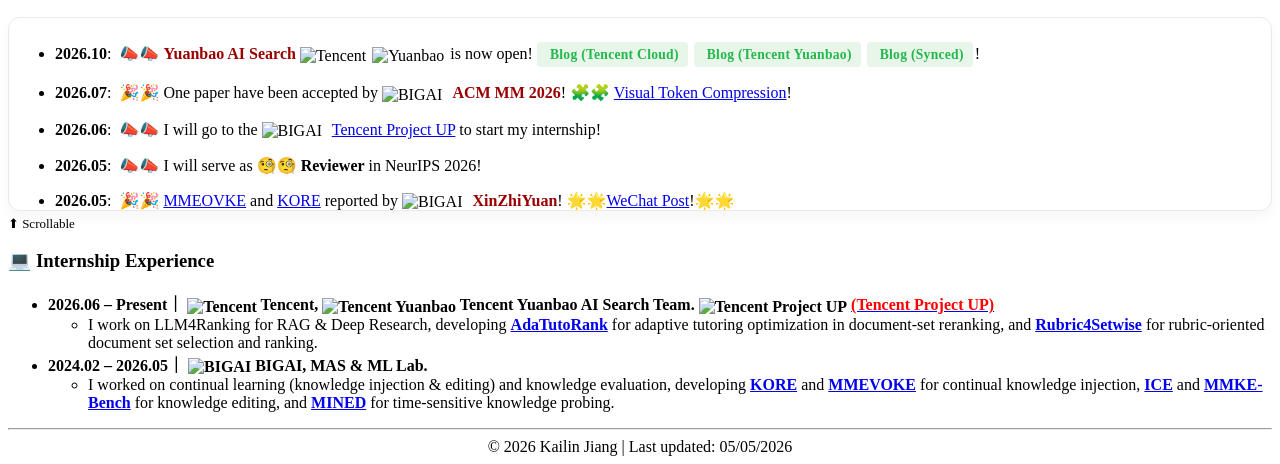
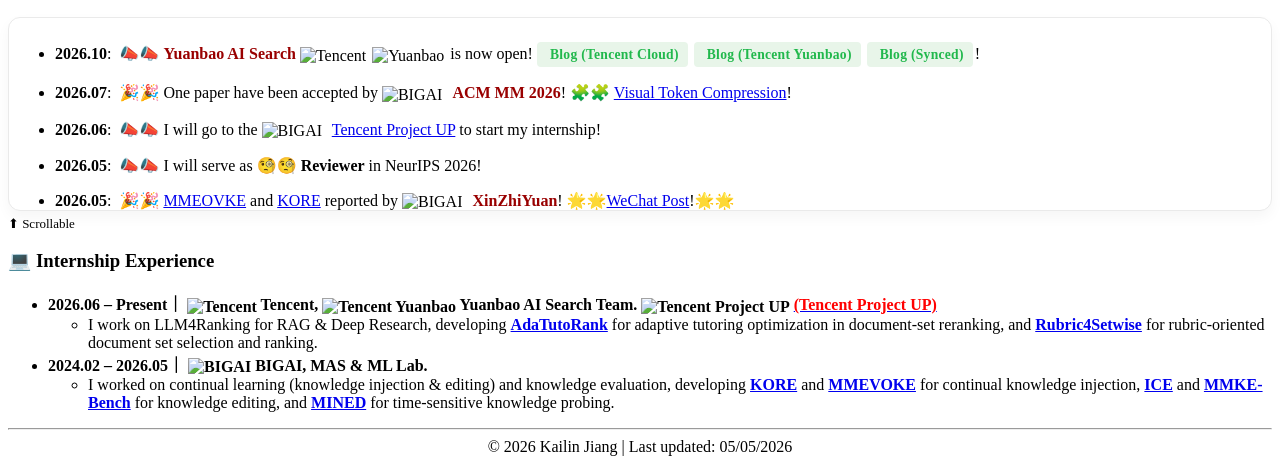
Before and after one commit to kailinjiang/kailinjiang.github.io, a Jekyll site: the page built from _pages/includes/intro.md, in a window 1280 px wide. Shown: the part 1361-1825 px from the top of the page. Built offline with Jekyll 4.4.1, drawn with Linux system fonts in a browser that asks for light colours; our own code applies the rules of GitHub Pages for plain Markdown files.

Commit message:
Refine Yuanbao team label
Co-authored-by: Cursor <cursoragent@cursor.com>

```diff
--- a/_pages/includes/intro.md
+++ b/_pages/includes/intro.md
@@ -138,7 +138,7 @@ Currently, I am doing my internship in <strong><a class="entity-link" href="http
 
 
 
-- **2026.06 – Present｜ <img src="./images/logos/organizations/tencent-brand-color.svg" alt="Tencent" style="height:18px; vertical-align:middle;"> Tencent, <img src="./images/logos/organizations/yuanbao-color.svg" alt="Tencent Yuanbao" style="height:25px; vertical-align:middle;"> Tencent Yuanbao AI Search Team. <img src="./images/logos/programs/tencent-project-up.png" alt="Tencent Project UP" style="height:22px; vertical-align:middle;"> <a href="https://join.qq.com/qingyun.html" target="_blank" rel="noopener noreferrer"><span style="color:red">(Tencent Project UP)</span></a>**
+- **2026.06 – Present｜ <img src="./images/logos/organizations/tencent-brand-color.svg" alt="Tencent" style="height:18px; vertical-align:middle;"> Tencent, <img src="./images/logos/organizations/yuanbao-color.svg" alt="Tencent Yuanbao" style="height:25px; vertical-align:middle;"> Yuanbao AI Search Team. <img src="./images/logos/programs/tencent-project-up.png" alt="Tencent Project UP" style="height:22px; vertical-align:middle;"> <a href="https://join.qq.com/qingyun.html" target="_blank" rel="noopener noreferrer"><span style="color:red">(Tencent Project UP)</span></a>**
   - I work on LLM4Ranking for RAG & Deep Research, developing [**AdaTutoRank**](https://arxiv.org/abs/2609.32472) for adaptive tutoring optimization in document-set reranking, and [**Rubric4Setwise**](https://arxiv.org/pdf/2607.19747) for rubric-oriented document set selection and ranking.
 
 - **2024.02 – 2026.05｜ <img src="./images/logos/organizations/bigai-all.png" alt="BIGAI" style="height:32px; vertical-align:middle;"> BIGAI, MAS & ML Lab.**
```
